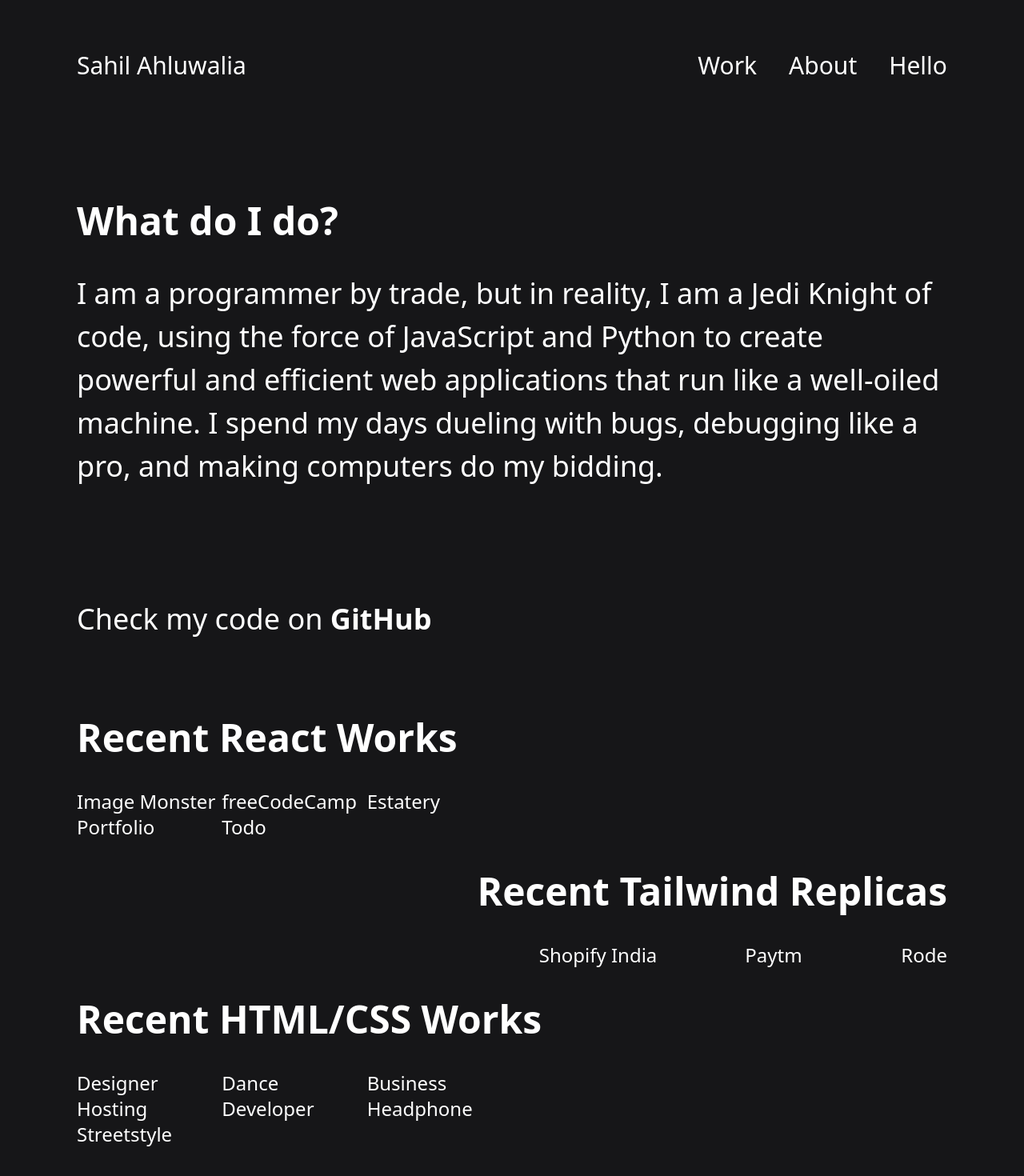
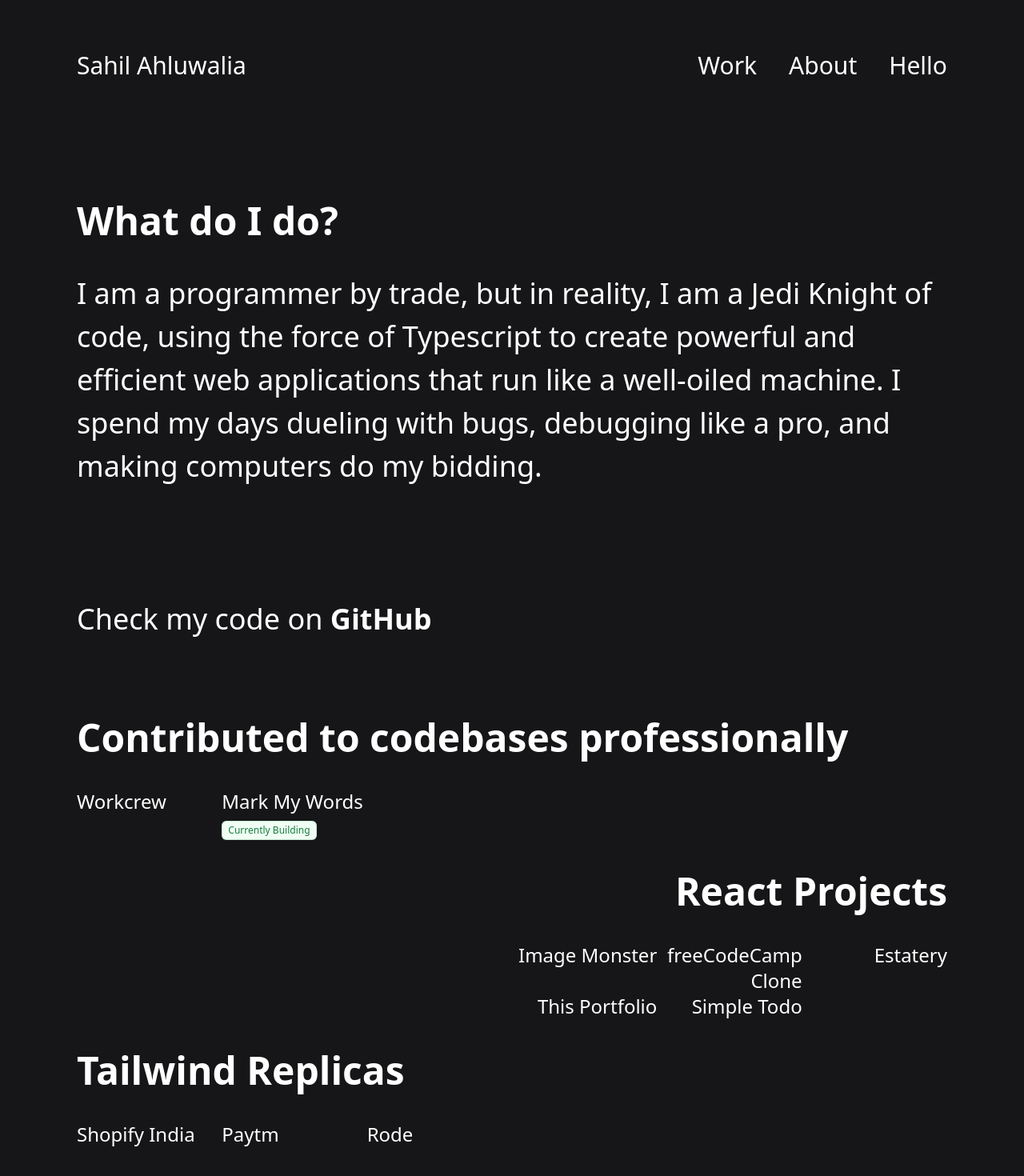
Before and after one commit to sahilahluwalia/portfolio-react, a React (Create React App) app: page /work in a window 1280 px wide. Shown: the top 1470 px of the page at 80% size. Built offline with nearby package versions, Linux system fonts and the light colour scheme.

Commit message:
fix: background color and height on full hd screen

```diff
--- a/src/components/Home/Hero.js
+++ b/src/components/Home/Hero.js
@@ -1,15 +1,18 @@
-import React from 'react'
-import BlueHighlight from './BlueHighlight'
+import React from "react";
+import BlueHighlight from "./BlueHighlight";
 const Hero = () => {
   return (
     <>
       <p class="text-2xl sm:text-3xl md:text-4xl lg:text-5xl font-medium lg:leading-normal cursor-pointer">
         {/* I am the <BlueHighlight text={"Web Developer"}/> that turns code into magic, specializing in creating complex JavaScript web applications that will leave your users spellbound. When I'm not coding, you can find me trying to finish novels at a glacial pace, but don't worry, I move faster with my code. I'm a versatile developer who can work on both front-end and back-end with a strong background in many technologies. Let's create something amazing together! */}
-                I am the <BlueHighlight text={"Full Stack Developer"} />  who turns code into magic, specializing in complex <BlueHighlight text={"JavaScript"} /> web applications that will leave your users spellbound. <br />
+        I am the <BlueHighlight text={"Full Stack Developer"} /> who turns code
+        into magic, specializing in complex{" "}
+        <BlueHighlight text={"Typescript"} /> web applications that will leave
+        your users spellbound. <br />
         Other times, you can find me trying to finish novels extremely slowly.
       </p>
     </>
-    )
-}
+  );
+};
 
-export default Hero
+export default Hero;
--- a/src/components/Layout/Layout.js
+++ b/src/components/Layout/Layout.js
@@ -3,11 +3,11 @@ import { Navbar } from "./Navbar";
 import { Footer } from "./Footer";
 const Layout = ({ children }) => {
   return (
-    <>
+    <div className="h-screen bg-myblack ">
       <Navbar />
       <main>{children}</main>
       <Footer />
-    </>
+    </div>
   );
 };
 
--- a/src/components/Projects/LeftSection.js
+++ b/src/components/Projects/LeftSection.js
@@ -1,34 +1,31 @@
-import React from 'react'
+import React from "react";
 
 const LeftSection = ({ headLine, collection }) => {
-
   return (
     <>
-
       <h2 class="text-4xl sm:text-5xl cursor-auto font-bold py-10 hover:text-transparent hover:bg-clip-text hover:bg-gradient-to-r from-cyan-500 to-blue-500">
         {headLine}
       </h2>
       <div class="text-2xl grid grid-cols-1 md:grid-cols-2 lg:grid-cols-3  w-1/2 ">
-                {
-                    collection?.map((item) => {
-                        return (<ul class="hover:text-brightgreen">
-                            <a
-                                href={item.link}
-                                target="_blank"
-                                rel="noopener noreferrer"
-                            >
-                                {item.name}
+        {collection?.map((item) => {
+          return (
+            <>
+              <ul class="hover:text-brightgreen ">
+                <a href={item.link} target="_blank" rel="noopener noreferrer">
+                  <p>{item.name} </p>
                 </a>
-                        </ul>)
-                    })
+                {item.currentlyBuilding && (
+                  <span class=" items-center rounded-md flex w-fit mt-2 justify-center bg-green-50 px-2 py-1 text-xs font-medium text-green-700 ring-1 ring-inset ring-green-600/20">
+                    Currently Building
+                  </span>
+                )}
+              </ul>
+            </>
+          );
+        })}
+      </div>
+    </>
+  );
+};
 
-                }
-
-            </div>
-
-        </>
-
-    )
-}
-
-export default LeftSection
+export default LeftSection;
--- a/src/pages/Home.js
+++ b/src/pages/Home.js
@@ -3,27 +3,26 @@ import Layout from "../components/Layout/Layout";
 import Hero from "../components/Home/Hero";
 import LinkToProfessionalSite from "../components/LinkToProfessionalSite";
 export const Home = () => {
-  const professionalSite={
-    websiteName:"Linkedin",
-    websiteLink:"https://www.linkedin.com/in/sahil-ahluwalia-630283187/",
-    text:"Connect with me on"
-  }
-  const heroSection={
-    heading:"About Me",
-    masterText:"I am the Full Stack Developer  who turns code into magic, specializing in complex JavaScriptweb applications that will leave your users spellbound. Let's build something amazing together and make the internet a little more magical!"
-  }
+  const professionalSite = {
+    websiteName: "Linkedin",
+    websiteLink: "https://www.linkedin.com/in/sahil-ahluwalia-630283187/",
+    text: "Connect with me on",
+  };
+  const heroSection = {
+    heading: "About Me",
+    masterText:
+      "I am the Full Stack Developer  who turns code into magic, specializing in complex Typescript web applications that will leave your users spellbound. Let's build something amazing together and make the internet a little more magical!",
+  };
   return (
     <>
       <Layout>
-        <div class="bg-myblack text text-white sm:p-12  sm:px-24 px-10  p-10 ">
-            <Hero
-            masterText={heroSection.masterText}
-            />
-            <LinkToProfessionalSite
-              websiteName={professionalSite.websiteName}
-              websiteLink={professionalSite.websiteLink}
-              text={professionalSite.text}
-            />
+        <div class="bg-myblack text text-white sm:p-12 sm:px-24 px-10  p-10 ">
+          <Hero masterText={heroSection.masterText} />
+          <LinkToProfessionalSite
+            websiteName={professionalSite.websiteName}
+            websiteLink={professionalSite.websiteLink}
+            text={professionalSite.text}
+          />
         </div>
       </Layout>
     </>
--- a/src/pages/Work.js
+++ b/src/pages/Work.js
@@ -8,81 +8,92 @@ export const Work = () => {
   const professionalSite = {
     websiteName: "GitHub",
     websiteLink: "https://github.com/sahilahluwalia",
-    text: "Check my code on"
-  }
+    text: "Check my code on",
+  };
   const heroSection = {
     heading: "What do I do?",
-    masterText: "I am a programmer by trade, but in reality, I am a Jedi Knight of code, using the force of JavaScript and Python to create powerful and efficient web applications that run like a well-oiled machine. I spend my days dueling with bugs, debugging like a pro, and making computers do my bidding."
-  }
+    masterText:
+      "I am a programmer by trade, but in reality, I am a Jedi Knight of code, using the force of Typescript to create powerful and efficient web applications that run like a well-oiled machine. I spend my days dueling with bugs, debugging like a pro, and making computers do my bidding.",
+  };
+
+  const professionalCollection = [
+    {
+      name: "Workcrew",
+      link: "https://workcrew.ai/",
+    },
+    {
+      name: "Mark My Words",
+      currentlyBuilding: true,
+      // link: "https://markmywords.vercel.app/",
+    },
+  ];
+
   const reactCollection = [
     {
       name: "Image Monster",
-      link: "https://sahil-frontend-dobby.vercel.app/"
-    }
-    ,
+      link: "https://sahil-frontend-dobby.vercel.app/",
+    },
     {
-      name: "freeCodeCamp",
-      link: "https://freecodecampfrontend.vercel.app/"
+      name: "freeCodeCamp Clone",
+      link: "https://freecodecampfrontend.vercel.app/",
     },
     {
       name: "Estatery",
-      link: "https://renunion-assignment.netlify.app/"
+      link: "https://renunion-assignment.netlify.app/",
     },
     {
-      name: "Portfolio",
-      link: "https://iamsahilahluwalia.in/"
+      name: "This Portfolio",
+      link: "https://sahilahluwalia.in/",
     },
     {
-      name: "Todo",
-      link: "https://verysimpletodo.netlify.app/"
-    }
-  ]
+      name: "Simple Todo",
+      link: "https://verysimpletodo.netlify.app/",
+    },
+  ];
   const tailwindCollection = [
     {
       name: "Shopify India",
-      link: "https://shopifyindia.netlify.app/"
+      link: "https://shopifyindia.netlify.app/",
     },
     {
       name: "Paytm",
-      link: "https://paytm-homepage.netlify.app/"
+      link: "https://paytm-homepage.netlify.app/",
     },
     {
       name: "Rode",
-      link: "https://rode-homepage.netlify.app/"
-    }
-  ]
+      link: "https://rode-homepage.netlify.app/",
+    },
+  ];
   const htmlCollection = [
     {
       name: "Designer",
-      link: "https://product-design-landingpage-p15.netlify.app/"
+      link: "https://product-design-landingpage-p15.netlify.app/",
     },
     {
       name: "Dance",
-      link: "https://dance-homepage-p14.netlify.app/"
+      link: "https://dance-homepage-p14.netlify.app/",
     },
     {
       name: "Business",
-      link: "https://business-landingpage-p12.netlify.app/"
+      link: "https://business-landingpage-p12.netlify.app/",
     },
     {
       name: "Hosting",
-      link: "https://hosting-landingpage-p11.netlify.app/"
+      link: "https://hosting-landingpage-p11.netlify.app/",
     },
     {
       name: "Developer",
-      link: "https://developer-landingpage-p9.netlify.app/"
+      link: "https://developer-landingpage-p9.netlify.app/",
     },
     {
       name: "Headphone",
-      link: "https://product-homepage-p7.netlify.app/"
+      link: "https://product-homepage-p7.netlify.app/",
     },
     {
-      name: 'Streetstyle',
-      link: "https://street-style-p1.netlify.app/"
-    }
-
-  ]
-
+      name: "Streetstyle",
+      link: "https://street-style-p1.netlify.app/",
+    },
+  ];
 
   return (
     <>
@@ -99,15 +110,19 @@ export const Work = () => {
             text={professionalSite.text}
           />
           <LeftSection
-            headLine={"Recent React Works"}
+            headLine={"Contributed to codebases professionally"}
+            collection={professionalCollection}
+          />
+          <RightSection
+            headLine={"React Projects"}
             collection={reactCollection}
           />
-          < RightSection
-            headLine={"Recent Tailwind Replicas"}
+          <LeftSection
+            headLine={"Tailwind Replicas"}
             collection={tailwindCollection}
           />
-          <LeftSection
-            headLine={"Recent HTML/CSS Works"}
+          <RightSection
+            headLine={"Vanilla HTML/CSS"}
             collection={htmlCollection}
           />
         </div>
```
Lines whose indentation alone changed are shown as unchanged.
